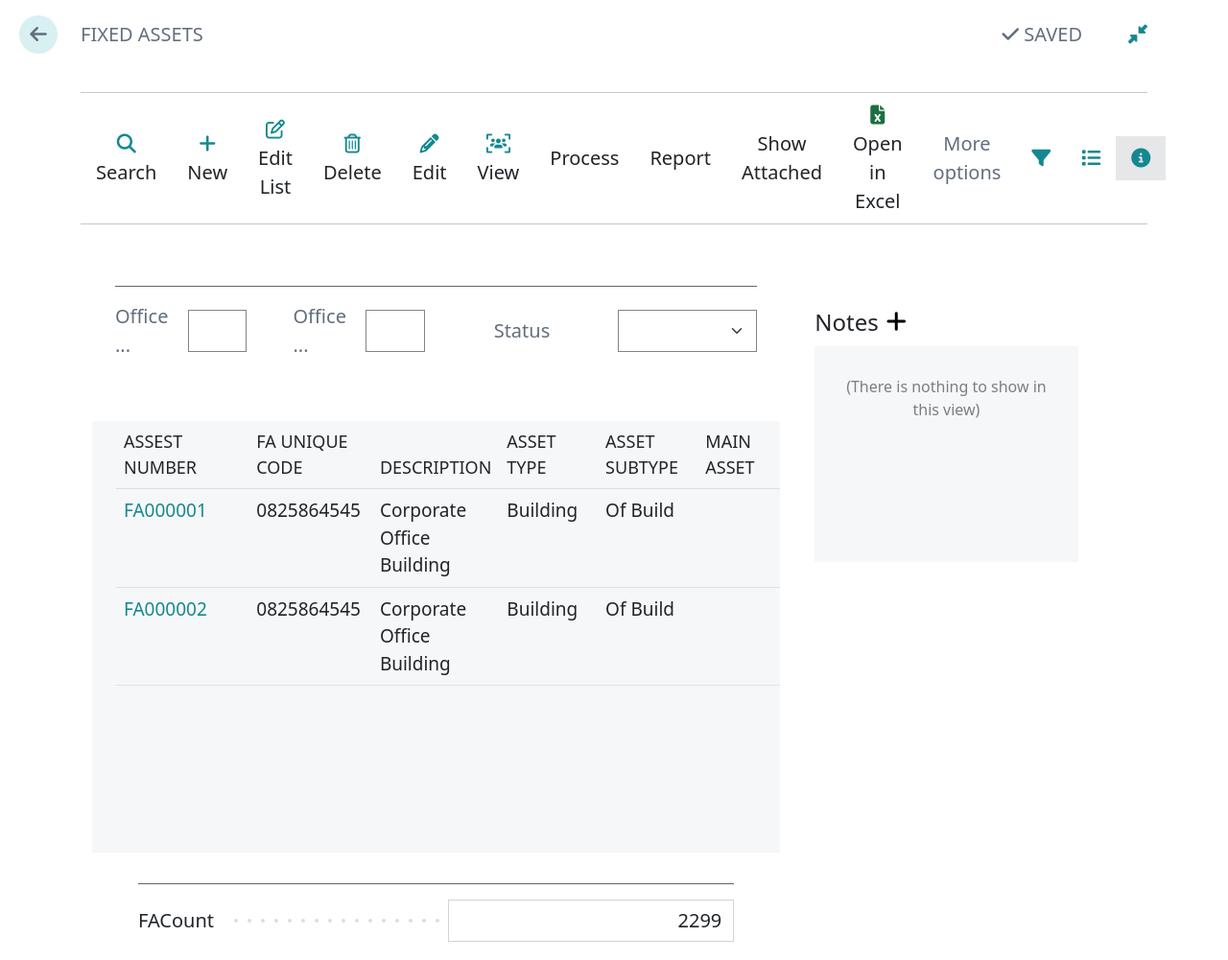
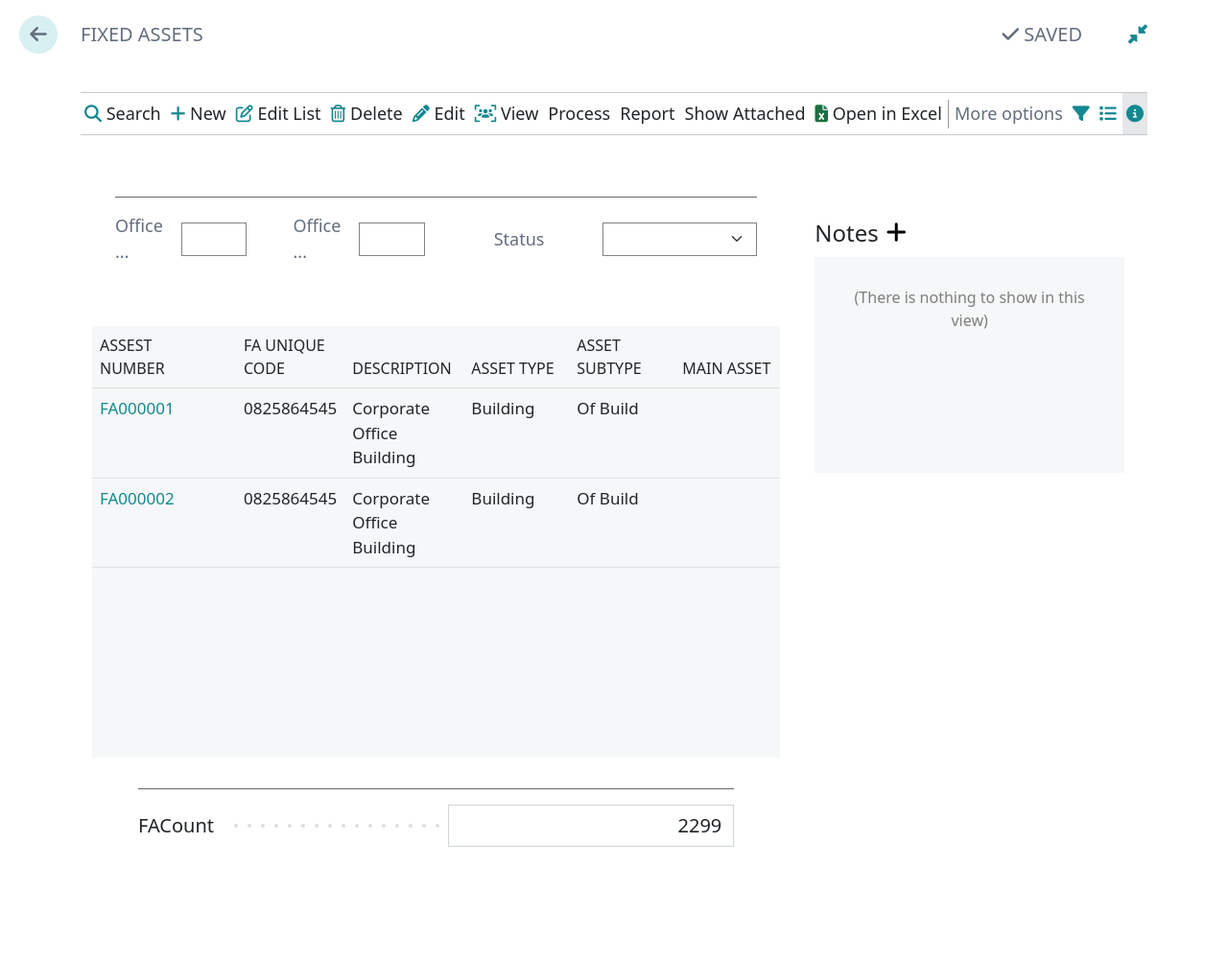
Before and after one commit to tajuddin1/Dynamic_365, a plain HTML site: page fixedassets.html in a window 1280 px wide. Shown: the whole page at 96% size. After the commit the page ends 923 px from the top, so only its background shows below. Drawn offline with Linux system fonts and the light colour scheme.

Commit message:
Responsive

```diff
--- a/css/style.css
+++ b/css/style.css
@@ -1,7 +1,8 @@
 *{
     margin: 0;
     padding: 0;
-    box-sizing: border-box;
+    -webkit-box-sizing: border-box;
+     box-sizing: border-box;
 }
 .bg-dark2{
     background-color: #282828 !important;
@@ -10,8 +11,14 @@
     width: 40px;
     height: 40px;
     border-radius: 50%;
+    display: -webkit-box;
+    display: -ms-flexbox;
     display: flex;
+    -webkit-box-pack: center;
+    -ms-flex-pack: center;
     justify-content: center;
+    -webkit-box-align: center;
+    -ms-flex-align: center;
     align-items: center;
     background-color: blueviolet;
 }
@@ -19,8 +26,14 @@
     width: 40px;
     height: 40px;
     border-radius: 50%;
+    display: -webkit-box;
+    display: -ms-flexbox;
     display: flex;
+    -webkit-box-pack: center;
+    -ms-flex-pack: center;
     justify-content: center;
+    -webkit-box-align: center;
+    -ms-flex-align: center;
     align-items: center;
     background-color: #d9f0f2;
 }
@@ -32,7 +45,11 @@
     padding: 10px 0%;
 }
 .tab_wrapper{
+    -webkit-box-pack: start;
+    -ms-flex-pack: start;
     justify-content: start;
+    -webkit-box-align: center;
+    -ms-flex-align: center;
     align-items: center;
 }
 .gap-150{
@@ -74,6 +91,7 @@ ul.tab-wrapper li a{
     position: absolute;
     background: #fff;
     border: 1px solid #ddd;
+    -webkit-box-shadow: 0px 0px 17px 3px #ddd;
     box-shadow: 0px 0px 17px 3px #ddd;
     top: 40px;
     right: 0;
@@ -85,9 +103,6 @@ ul.tab-wrapper li a{
 }
 td.action_btn_wrapper{
     width: 40px;
-    /* display: flex;
-    justify-content: center;
-    align-items: center; */
     position: relative;
     font-size: 20px;
     cursor: pointer;
@@ -95,9 +110,6 @@ td.action_btn_wrapper{
     pointer-events: none;
 
 }
-/* td.action_btn_wrapper.disabled{
-    pointer-events: none;
-} */
 .action-menu ul li {
     padding: 8px 15px;
     cursor: pointer;
@@ -128,7 +140,6 @@ tr.tableRaw:focus td.action_btn_wrapper{
     height: 450px;
     max-height: 450px;
     background-color: #f6f7f8;
-    padding-left: 25px;
 }
 .dot{
     width: 4px;
@@ -139,8 +150,14 @@ tr.tableRaw:focus td.action_btn_wrapper{
 }
 .dot_wrapper{
     padding: 5px;
+    display: -webkit-box;
+    display: -ms-flexbox;
     display: flex;
+    -webkit-box-pack: center;
+    -ms-flex-pack: center;
     justify-content: center;
+    -webkit-box-align: center;
+    -ms-flex-align: center;
     align-items: center;
 }
 .table th{
@@ -164,13 +181,52 @@ td i{
     color: #7e7e7e;
     margin-top: 10px;
 }
+.tab-wrapper button{
+    font-size: 20px;
+}
+.tab_button_wrapper{
+    overflow-x: scroll;
+}
+.tab_button_wrapper {
+    -ms-overflow-style: none;  /* IE and Edge */
+    scrollbar-width: none;  /* Firefox */
+  }
+  .tab_button_wrapper::-webkit-scrollbar {
+    display: none;
+  }
+@media (max-width:1450px) {
+    .tab-wrapper button{
+        font-size: 18px;
+    }
+    td {
+        font-size: 17px;
+    }
+    .table th {
+        font-size: 16px;
+    }
+    .table-header label {
+        font-size: 18px !important;
+    }
+    .table-header input, select {
+        font-size: 18px !important;
+        width: 50% !important;
+        height: 35px;
+    }
+    .blank_div {
+        width: 100%;
+    }
+}
 @media (max-width:870px) {
     .gap-150{
         width:0px;
     }
     .tab_wrapper{
         width: 100%;
+        -webkit-box-pack: justify;
+        -ms-flex-pack: justify;
         justify-content: space-between;
+        -webkit-box-align: center;
+        -ms-flex-align: center;
         align-items: center;
     }
 }
--- a/fixedassets.html
+++ b/fixedassets.html
@@ -34,24 +34,24 @@
                 <div class="row">
                     <hr class="m-0">
                 </div>
-                <div class="row">
-                    <div class="col-12 p-0">
+                <div class="row tab_button_wrapper" style="overflow-x: scroll;">
+                    <div class="col-12 p-0" style="min-width: 1050px;">
                         <ul class="tab-wrapper d-flex m-0 justify-content-between align-items-center text-light list-unstyled">
-                            <li ><button class="fs-5 py-2 px-3 border-0 bg-transparent text-dark"><i class="fa-solid fa-magnifying-glass text-lightsky"></i> Search</button></li>
-                            <li ><button class="fs-5 py-2 px-3 border-0 bg-transparent text-dark"><i class="fa-solid fa-plus text-lightsky"></i> New</button></li>
-                            <li ><button class="fs-5 py-2 px-3 border-0 bg-transparent text-dark"><i class="fa-regular fa-pen-to-square text-lightsky"></i> Edit List</button></li>
-                            <li ><button class="fs-5 py-2 px-3 border-0 bg-transparent text-dark"><i class="fa-regular fa-trash-can text-lightsky"></i> Delete</button></li>
-                            <li ><button class="fs-5 py-2 px-3 border-0 bg-transparent text-dark"><i class="fa-solid fa-pencil text-lightsky"></i> Edit</button></li>
-                            <li ><button class="fs-5 py-2 px-3 border-0 bg-transparent text-dark"><i class="fa-solid fa-users-viewfinder text-lightsky"></i> View</button></li>
-                            <li ><button class="fs-5 py-2 px-3 border-0 bg-transparent text-dark"> Process</button></li>
-                            <li ><button class="fs-5 py-2 px-3 border-0 bg-transparent text-dark"> Report</button></li>
-                            <li ><button class="fs-5 py-2 px-3 border-0 bg-transparent text-dark"> Show Attached</button></li>
-                            <li ><button class="fs-5 py-2 px-3 border-0 bg-transparent text-dark"><i class="fa-solid fa-file-excel excel"></i> Open in Excel</button></li>
+                            <li ><button class="py-2 px-xl-1 px-xxl-2 border-0 bg-transparent text-dark"><i class="fa-solid fa-magnifying-glass text-lightsky"></i> Search</button></li>
+                            <li ><button class="py-2 px-xl-1 px-xxl-2 border-0 bg-transparent text-dark"><i class="fa-solid fa-plus text-lightsky"></i> New</button></li>
+                            <li ><button class="py-2 px-xl-1 px-xxl-2 border-0 bg-transparent text-dark"><i class="fa-regular fa-pen-to-square text-lightsky"></i> Edit List</button></li>
+                            <li ><button class="py-2 px-xl-1 px-xxl-2 border-0 bg-transparent text-dark"><i class="fa-regular fa-trash-can text-lightsky"></i> Delete</button></li>
+                            <li ><button class="py-2 px-xl-1 px-xxl-2 border-0 bg-transparent text-dark"><i class="fa-solid fa-pencil text-lightsky"></i> Edit</button></li>
+                            <li ><button class="py-2 px-xl-1 px-xxl-2 border-0 bg-transparent text-dark"><i class="fa-solid fa-users-viewfinder text-lightsky"></i> View</button></li>
+                            <li ><button class="py-2 px-xl-1 px-xxl-2 border-0 bg-transparent text-dark"> Process</button></li>
+                            <li ><button class="py-2 px-xl-1 px-xxl-2 border-0 bg-transparent text-dark"> Report</button></li>
+                            <li ><button class="py-2 px-xl-1 px-xxl-2 border-0 bg-transparent text-dark"> Show Attached</button></li>
+                            <li ><button class="py-2 px-xl-1 px-xxl-2 border-0 bg-transparent text-dark"><i class="fa-solid fa-file-excel excel"></i> Open in Excel</button></li>
                             <li style="width:1px; height:30px; background-color:#989b9e;"></li>
-                            <li ><button class="fs-5 py-2 px-3 border-0 bg-transparent text-pr"> More options</button></li>
-                            <li ><button class="fs-5 py-2 px-3 border-0 bg-transparent"><i class="fa-solid fa-filter text-lightsky"></i></button></li>
-                            <li ><button class="fs-5 py-2 px-3 border-0 bg-transparent"><i class="fa-solid fa-list text-lightsky"></i></button></li>
-                            <li class="active"><button class="fs-5 py-2 px-3 border-0 bg-transparent"><i class="fa-solid fa-circle-info text-lightsky"></i></button></li>
+                            <li ><button class="py-2 px-xl-1 px-xxl-2 border-0 bg-transparent text-pr"> More options</button></li>
+                            <li ><button class="py-2 px-xl-1 px-xxl-2 border-0 bg-transparent"><i class="fa-solid fa-filter text-lightsky"></i></button></li>
+                            <li ><button class="py-2 px-xl-1 px-xxl-2 border-0 bg-transparent"><i class="fa-solid fa-list text-lightsky"></i></button></li>
+                            <li class="active"><button class="py-2 px-xl-1 px-xxl-2 border-0 bg-transparent"><i class="fa-solid fa-circle-info text-lightsky"></i></button></li>
                         </ul>
                     </div>
                 </div>
@@ -89,13 +89,13 @@
                             <table class="table">
                                 <thead class="border-0">
                                   <tr>
-                                    <th width="140px" scope="col">ASSEST NUMBER</th>
+                                    <th width="110px" scope="col">ASSEST NUMBER</th>
                                     <th scope="col"></th>
-                                    <th width="140px" scope="col">FA UNIQUE CODE</th>
+                                    <th width="110px" scope="col">FA UNIQUE CODE</th>
                                     <th scope="col">DESCRIPTION</th>
-                                    <th width="140px" scope="col">ASSET TYPE</th>
-                                    <th width="140px" scope="col">ASSET SUBTYPE</th>
-                                    <th width="140px" scope="col">MAIN ASSET</th>
+                                    <th width="110px" scope="col">ASSET TYPE</th>
+                                    <th width="110px" scope="col">ASSET SUBTYPE</th>
+                                    <th width="110px" scope="col">MAIN ASSET</th>
                                   </tr>
                                 </thead>
                                 <tbody>
```
